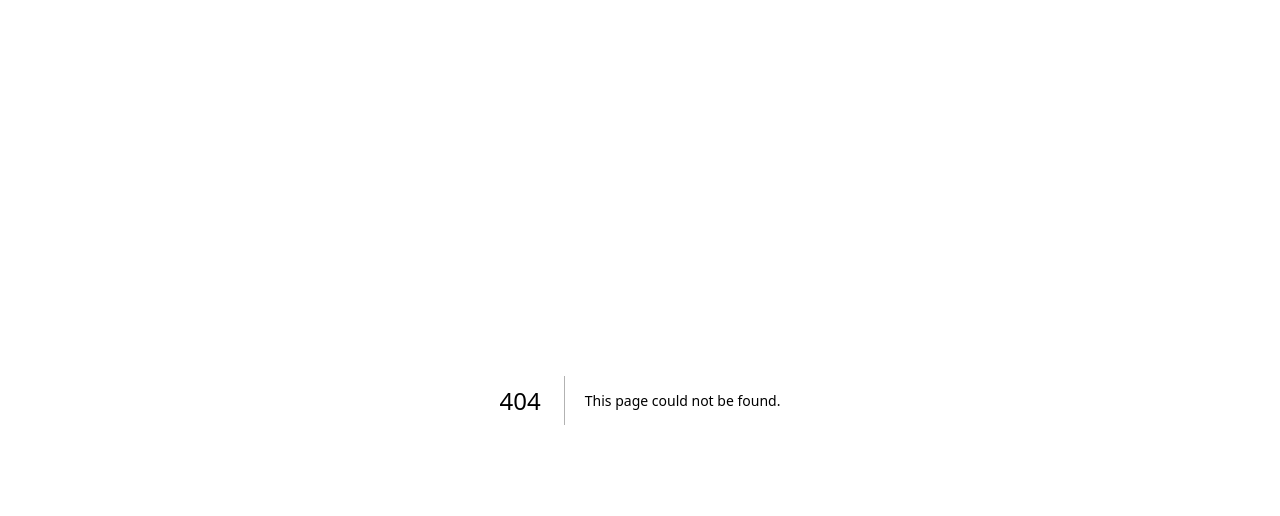
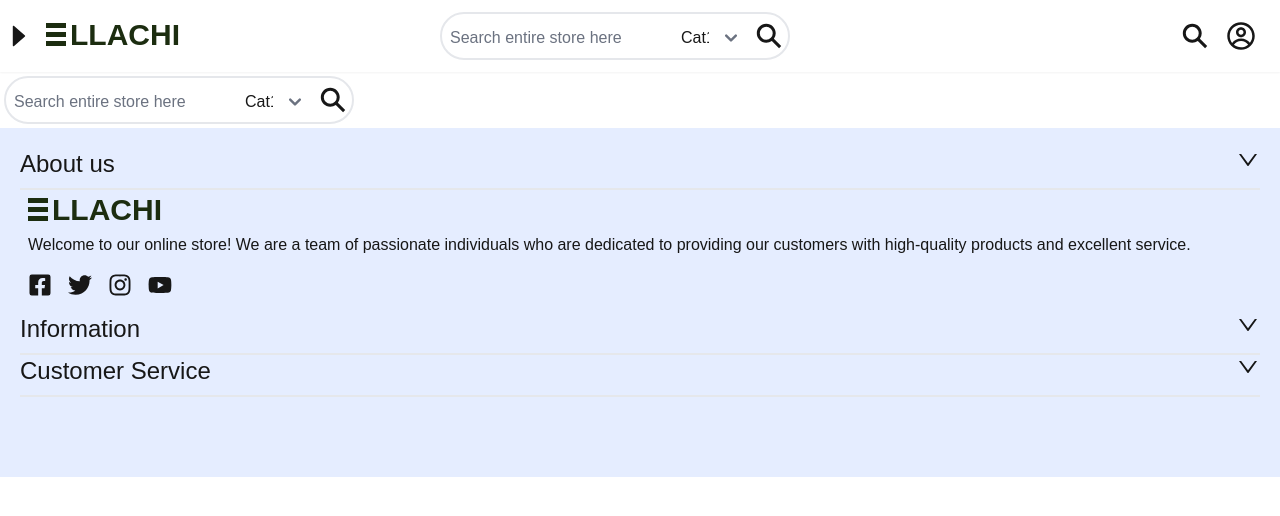
Before and after one commit to mahbub81re/ellachi, a Next.js app: page /search in a window 1280 px wide. Before the commit this address had no page. Shown: the top 516 px of the page. Built offline with nearby package versions, Linux system fonts and the light colour scheme.

Commit message:
update 10

```diff
--- /dev/null
+++ b/src/app/search/page.tsx
@@ -0,0 +1,36 @@
+import Footer from '@/components/footer'
+import Footnav from '@/components/footnav'
+import Header from '@/components/header'
+import React from 'react'
+import { IoSearchSharp } from 'react-icons/io5'
+
+export default function Search() {
+  return (
+    <div>
+    <Header/>
+
+
+
+            <div className=''>
+              <div className='w-[350px] h-12 bg-white border-2 rounded-full m-1 flex '>
+                <input type='text' name='search' placeholder='Search entire store here' className=' pl-2 bg-transparent  border-none h-12'/>
+                 <select className='w-[80px] h-12 bg-transparent border-none pr-2 '>
+                   <option>Cat1</option>
+                   <option>Cat1</option>
+                   <option>Cat1</option>
+                   <option>Cat1</option>
+                 </select>
+                 <button type='submit' className='h-12 w-16 rounded-r-full  -mt-[2px]  flex justify-center '>
+                 <div className='flex flex-col justify-center m-auto text-skin-primary'>
+                  <IoSearchSharp  size={30}/>
+                  </div>
+                </button>
+              </div>
+            </div>
+
+
+    <Footer/>
+    <Footnav/>
+    </div>
+  )
+}
--- a/src/components/footnav.tsx
+++ b/src/components/footnav.tsx
@@ -1,10 +1,10 @@
 import Link from 'next/link';
 import React from 'react'
-import { AiOutlineBars } from 'react-icons/ai';
+import { AiFillHeart, AiOutlineBars } from 'react-icons/ai';
 import { CiHome } from "react-icons/ci";
 import { FaShoppingCart } from 'react-icons/fa';
 import { FaShop } from 'react-icons/fa6';
-import { IoSearchSharp } from 'react-icons/io5';
+
 export default function Footnav() {
   return (
     <div className=' fixed bottom-0 w-screen h-14 text-gray-500 flex flex-row justify-around  md:hidden bg-white '>
@@ -38,10 +38,10 @@ export default function Footnav() {
         <div className='flex flex-col justify-center'>
            <Link href="/">
              <div>
-               <IoSearchSharp size={20} className='mx-auto'/>
+               <AiFillHeart size={20} className='mx-auto'/>
             </div>
             <div className=' text-[12px]'>
-             SEARCH
+             FAVOURITE
             </div>
             </Link>
         </div>
@@ -67,7 +67,7 @@ export default function Footnav() {
             <FaShoppingCart size={20} className='mx-auto'/>
             </div>
            <div className=' text-[12px]'>
-             ACCOUNT
+             BAG
             </div>
             </Link>
         </div>
--- a/src/components/header.tsx
+++ b/src/components/header.tsx
@@ -57,9 +57,8 @@ export default function Header() {
 
 
         <div className='flex mx-4 '>
-            <div className='mx-2 my-auto'><Link href="/"><AiFillHeart size={30}/></Link></div>
+            <div className='mx-2 my-auto'><Link href="/search"><IoSearchSharp size={30}/></Link></div>
             <div className='mx-2 my-auto'><Link href="/"><CgProfile size={30}/></Link></div>
-            <div className='mx-2 my-auto'><Link href="/"><FaShoppingCart size={30}/></Link></div>
         </div>
 
         </div>
```
